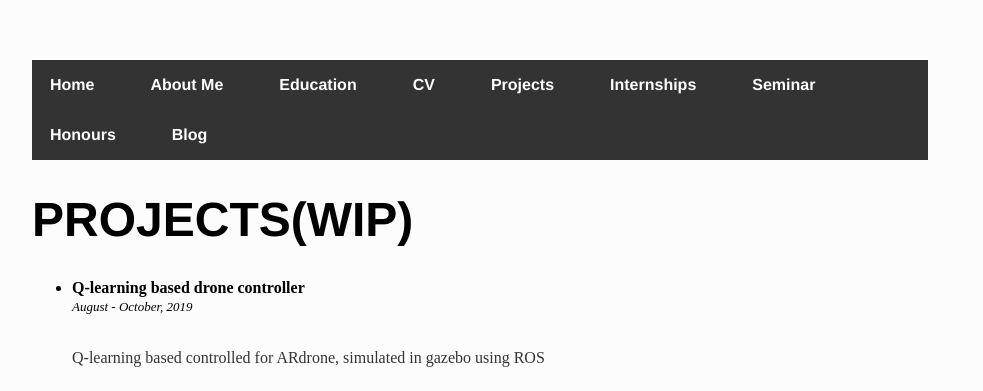
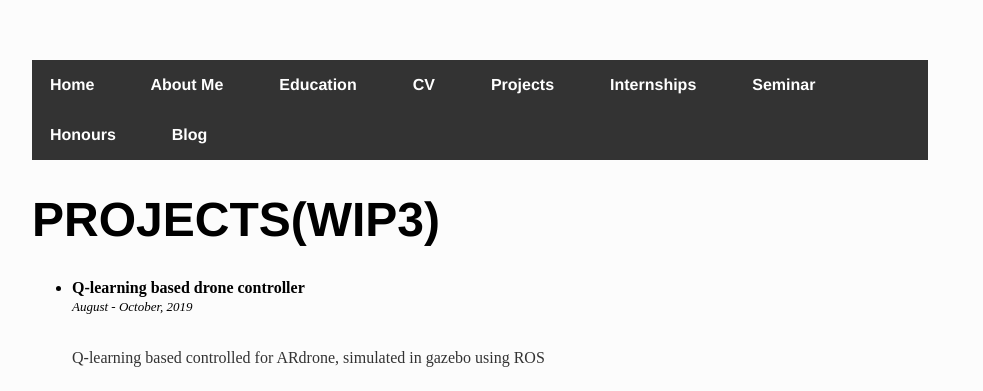
Before and after one commit to iamrajee/iamrajee.github.io, a Jekyll site: the page built from projects/index.html, in a window 1280 px wide and 900 px high. Shown: the top 391 px of the window, without its empty margins (160-1143 px from the left). Built offline with Jekyll 4.4.1, drawn with Linux system fonts in a browser that asks for light colours.

Commit message:
Update index.html

```diff
--- a/projects/index.html
+++ b/projects/index.html
@@ -3,7 +3,7 @@ layout: default
 title: PROJECTS
 ---
 <div class="blurb">
-	<h1>{{ page.title }}(WIP)</h1>
+	<h1>{{ page.title }}(WIP3)</h1>
 	<ul class="project_ul">
 
 
```
